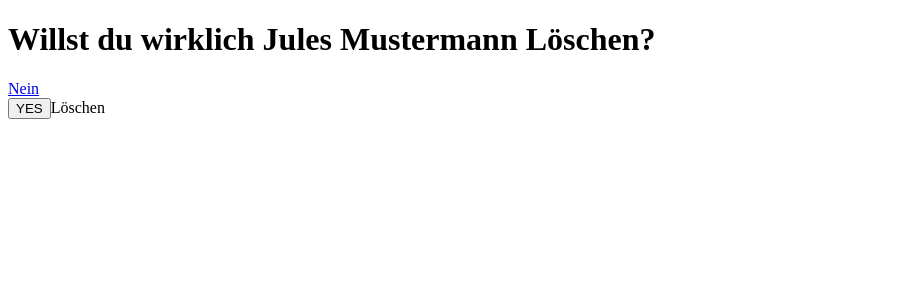
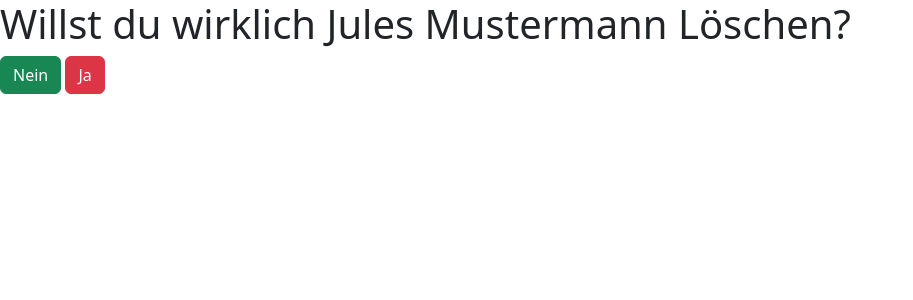
Before and after one commit to joshua1904/Ausbilder-Tool, a Django app: page /delete/confirm/25 in a window 1280 px wide. Shown: the top 300 px of the page, without its empty margins (0-913 px from the left). Run offline with Django 4.2, Linux system fonts and the light colour scheme; data comes from the database, SQL or seed files in the repository; both versions use the stored data as it was after the commit.

Commit message:
bearbeiten von Azubis funktioniert

```diff
--- /dev/null
+++ b/azubi_list/templates/change_azubi_values.html
@@ -0,0 +1,5 @@
+<form method="post">
+    {% csrf_token %}
+    {{ form.as_p }}
+    <input type="submit" value="Save Changes">
+</form>
--- a/azubi_list/templates/delete_confirm.html
+++ b/azubi_list/templates/delete_confirm.html
@@ -4,14 +4,17 @@
     <meta charset="UTF-8">
     <meta http-equiv="X-UA-Compatible" content="IE=edge">
     <meta name="viewport" content="width=device-width, initial-scale=1.0">
+    <link href="https://cdn.jsdelivr.net/npm/bootstrap@5.3.0-alpha1/dist/css/bootstrap.min.css" rel="stylesheet" integrity="sha384-GLhlTQ8iRABdZLl6O3oVMWSktQOp6b7In1Zl3/Jr59b6EGGoI1aFkw7cmDA6j6gD" crossorigin="anonymous">
+    <script src="https://cdn.jsdelivr.net/npm/bootstrap@5.3.0-alpha1/dist/js/bootstrap.bundle.min.js" integrity="sha384-w76AqPfDkMBDXo30jS1Sgez6pr3x5MlQ1ZAGC+nuZB+EYdgRZgiwxhTBTkF7CXvN" crossorigin="anonymous"></script>
     <title>Document</title>
 </head>
 <body>
     <h1>Willst du wirklich {{azubi.first_name}} {{azubi.last_name}} Löschen?</h1>
-    <a href="{% url 'detail' filter=filter id=azubi.id%}">Nein</a>
-    <form class="d-flex" method="POST" action="{% url  'deleteconfirm' azubi.id %}" >
+
+    <form   method="POST" action="{% url  'deleteconfirm' azubi.id %}" >
         {% csrf_token %}
-        <input type="submit" value ="YES">Löschen</input>
+        <a class="btn btn-success" href="{% url 'detail' filter=filter id=azubi.id%}">Nein</a>
+        <input  class="btn btn-danger" type="submit" value ="Ja"></input>
       </form>
 </body>
 </html>
--- a/azubi_list/templates/include/azubi_detail_view.html
+++ b/azubi_list/templates/include/azubi_detail_view.html
@@ -1,13 +1,15 @@
 {%if obj%}
 <div>
   <h1 class="display-4">{{obj.first_name}} {{obj.last_name}}</h1>
+  <a class="btn btn-danger" href="{% url 'deleteconfirm' obj.id%}" style="float: right;">Löschen</a>
+  <a class="btn btn-light" href="{% url 'edit' obj.id%}" style="float: right;">Bearbeiten</a>
   <p class="lead"><strong>Email: </strong><a href="mailto:{{obj.email}}">{{obj.email}}</a>  <strong>Telefon Nummer: </strong>{{obj.phone_number}} <strong>Geburtstag: </strong> {{obj.birthday}}</p>
     <hr class="my-4">
-    <a href="{% url 'deleteconfirm' obj.id%}">Löschen</a>
 </div>
 <div>
   {% include 'include/detailed_informations.html' %}
 </div>
+
 {%else%}
 {% include 'include/no_azubi_detail.html' %}
 {%endif%}
--- a/azubi_list/templates/include/detailed_informations.html
+++ b/azubi_list/templates/include/detailed_informations.html
@@ -131,6 +131,7 @@
     <div class="col-sm-9 text-secondary">
       Bay Area, San Francisco, CA
     </div>
+
   </div>
 
 
--- a/azubi_list/urls.py
+++ b/azubi_list/urls.py
@@ -1,11 +1,12 @@
 
 from django.urls import path
-from .views import detail_page, homepage, start_page, add_azubi, delete_azubi, delete_confirm
+from .views import detail_page, homepage, start_page, add_azubi, delete_azubi, delete_confirm, edit_azubi_data
 urlpatterns = [
     path("<str:filter>/", homepage, name='azubi_list'),
     path('<str:filter>/<int:id>/', detail_page, name="detail"),
     path('', start_page, name="start"),
     path('add/azubi', add_azubi, name="add"),
     path('delete/<int:id>/', delete_azubi, name='delete'),
-    path('delete/confirm/<int:id>', delete_confirm, name="deleteconfirm")
+    path('delete/confirm/<int:id>', delete_confirm, name="deleteconfirm"),
+    path('change/<int:id>', edit_azubi_data, name="edit")
 ]
--- a/azubi_list/views.py
+++ b/azubi_list/views.py
@@ -97,3 +97,16 @@ def delete_azubi(request, id):
         azubi.delete()
 
     return homepage(request, "all")
+
+
+
+def edit_azubi_data(request, id):
+    data = get_object_or_404(Azubi, pk=id)
+    if request.method == 'POST':
+        form = AzubiForm(request.POST, instance=data)
+        if form.is_valid():
+            form.save()
+            # redirect to somewhere
+    else:
+        form = AzubiForm(instance=data)
+    return render(request, 'change_azubi_values.html', {'form': form})
```
Also changed, not shown: db.sqlite3.
